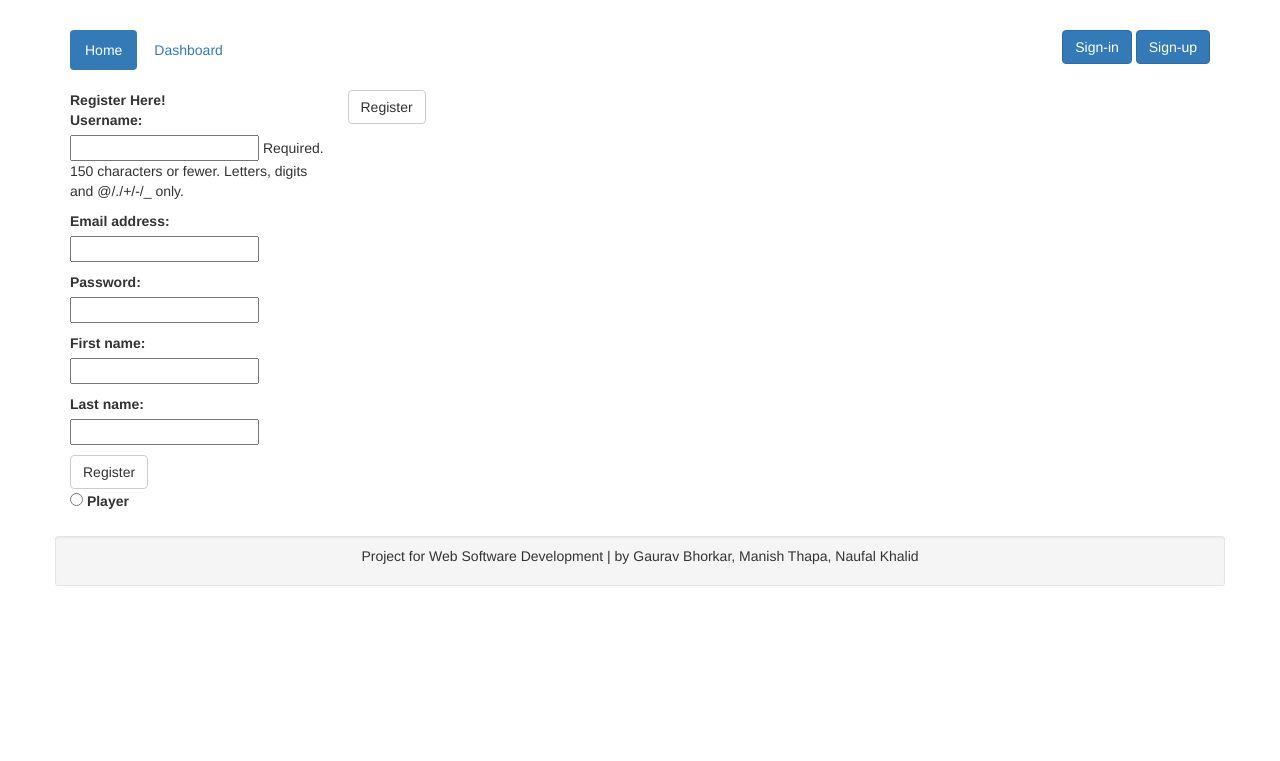
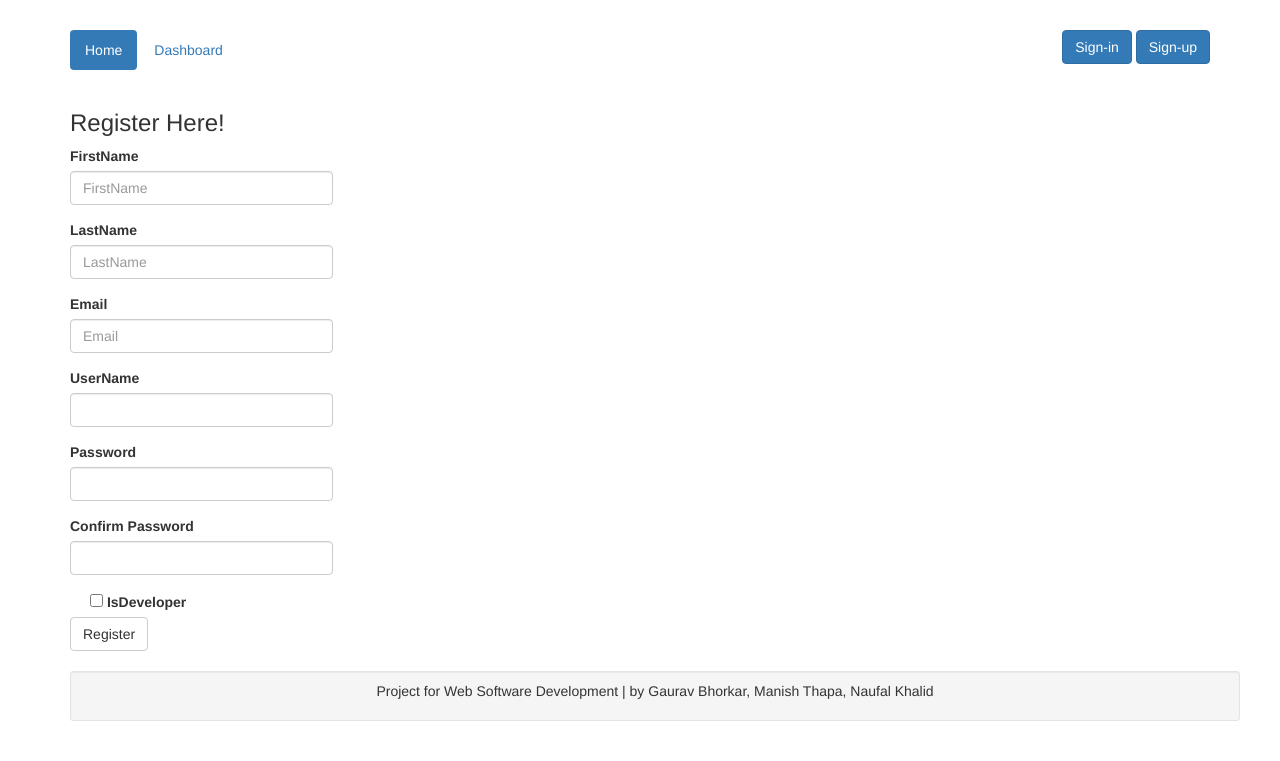
Before and after one commit to naufalkhalid/Game-Store, a Django app: page /signup in a window 1280 px wide. Shown: the part 224-985 px from the top of the page. Before the commit the page ends 810 px from the top, so only its background shows below. Run offline with Django 3.2, Linux system fonts and the light colour scheme; some libraries are stand-ins or nearby versions.

Commit message:
Signup complete

```diff
--- a/game_store/game_store/forms.py
+++ b/game_store/game_store/forms.py
@@ -5,17 +5,31 @@ from django.contrib.auth import authenticate, login
 
 class UserForm(forms.ModelForm):
 	password = forms.CharField(widget=forms.PasswordInput())
+	confirmPassword=forms.CharField(widget=forms.PasswordInput())
+
+
 	first_name = forms.CharField(max_length=100)
 	last_name = forms.CharField(max_length=100)
+	username = forms.CharField(max_length=100)
+	email = forms.EmailField()
+	def clean(self):
+		password=self.cleaned_data.get('password')
+		confirmPassword=self.cleaned_data.get('confirmPassword')
+		if(password!=confirmPassword):
+			msg="Password Donot Match"
+			self.add_error("password",msg)
+			self.add_error("confirmPassword",msg)
+
 
 	class Meta:
 		model = User
 		fields = ('username', 'email', 'password','first_name','last_name')
 
 class UserProfileForm(forms.ModelForm):
-    class Meta:
-        model = UserProfile
-        fields = ('is_developer',)
+	is_developer = forms.BooleanField()
+	class Meta:
+		model = UserProfile
+		fields = ('is_developer',)
 
 
 class LoginForm(forms.Form):
--- a/game_store/game_store/templates/game_store/signup.html
+++ b/game_store/game_store/templates/game_store/signup.html
@@ -9,28 +9,60 @@
 
 	<form action="/signup" method="post">{% csrf_token %}
 	{% if registered %}
-	<strong>thank you for registering!</strong>
+	<H3>Thank you for registering!</H3>
 	{% else %}
-	<strong>Register Here!</strong>
+	<H3>Register Here!</H3>
 	<!-- Display each form. The as_p method wraps each element in a paragraph
                  (<p>) element. This ensures each element appears on a new line,
                  making everything look neater. -->
-            {{ user_form.as_p }}
+            <div class="form-group">
+    <label for="txtFname">FirstName</label>
+    <input type="name" class="form-control" id="idtxtFname" maxlength="100" name="first_name" placeholder="FirstName">{{user_form.first_name.errors}}
+  </div>
+  <div class="form-group">
+    <label for="txtLname">LastName</label>
+    <input type="name" class="form-control" id="idtxtLname" name="last_name" maxlength="100" placeholder="LastName">{{user_form.last_name.errors}}
+  </div>
+  <div class="form-group">
+    <label for="txtEmail">Email</label>
+   <input type="email" class="form-control" id="idtxtEmail" name="email" maxlength="100" placeholder="Email">{{user_form.email.errors}}
+
+  </div>
+  <div class="form-group">
+    <label for="txtPassword">UserName</label>
+   <input type="name" class="form-control" id="idtxtUserName" name="username">{{user_form.username.errors}}
+
+  </div>
+  <div class="form-group">
+    <label for="txtPassword">Password</label>
+   <input type="password" class="form-control" id="idtxtPassword" name="password">{{user_form.password.errors}}
+
+  </div>
+  <div class="form-group">
+    <label for="txtPassword">Confirm Password</label>
+   <input type="password" class="form-control" id="idtxtCPassword" name="confirmPassword">{{user_form.confirmPassword.errors}}
+
+  </div>
+  <div class="radio-inline">
+  <label>
+    <input type="checkbox" name="is_developer" id="idcheckDeveloper">
+    IsDeveloper
+  </label>
+</div>
 
 
 
 <div>
+
   <button type="submit" class="btn btn-default" id="idbtnRegister">Register</button>
   </div>
+
   {% endif %}
 
 
-  <label>
-    <input type="radio" name="optionsRadios" id="optionPlayer" value="option2">
-    Player
-  </label>
-</div>
-  <button type="submit" class="btn btn-default">Register</button>
+
+
+
 </form>
 </div>
 </div>
--- a/game_store/game_store/views.py
+++ b/game_store/game_store/views.py
@@ -23,19 +23,25 @@ def sign_up(request):
 	# if this is a POST request we need to process the form data
 	if request.method== 'POST':
 		user_form =UserForm(request.POST)
-		if user_form.is_valid():
+		user_profile_form=UserProfileForm(request.POST)
+		if user_form.is_valid() and user_profile_form.is_valid() :
 			user = user_form.save()
+			userprofile=user_profile_form.save(commit=False);
+			userprofile.user=user
 			user.set_password(user.password)
+
 			user.save();
+			userprofile.save();
 			registered=True
-			return render(request, "game_store/signup.html")
+
 		else:
 			print (user_form.errors)
 	# if a GET (or any other method) we'll create a blank form
 	else:
 		user_form = UserForm()
+		user_profile_form=UserProfileForm()
 
-	return render(request, 'game_store/signup.html', {'user_form': user_form})
+	return render(request, 'game_store/signup.html', {'user_form': user_form, 'user_profile_form':user_profile_form, 'registered':registered})
 
 
 def sign_in(request):
```
Also changed, not shown: game_store/db.sqlite3.
